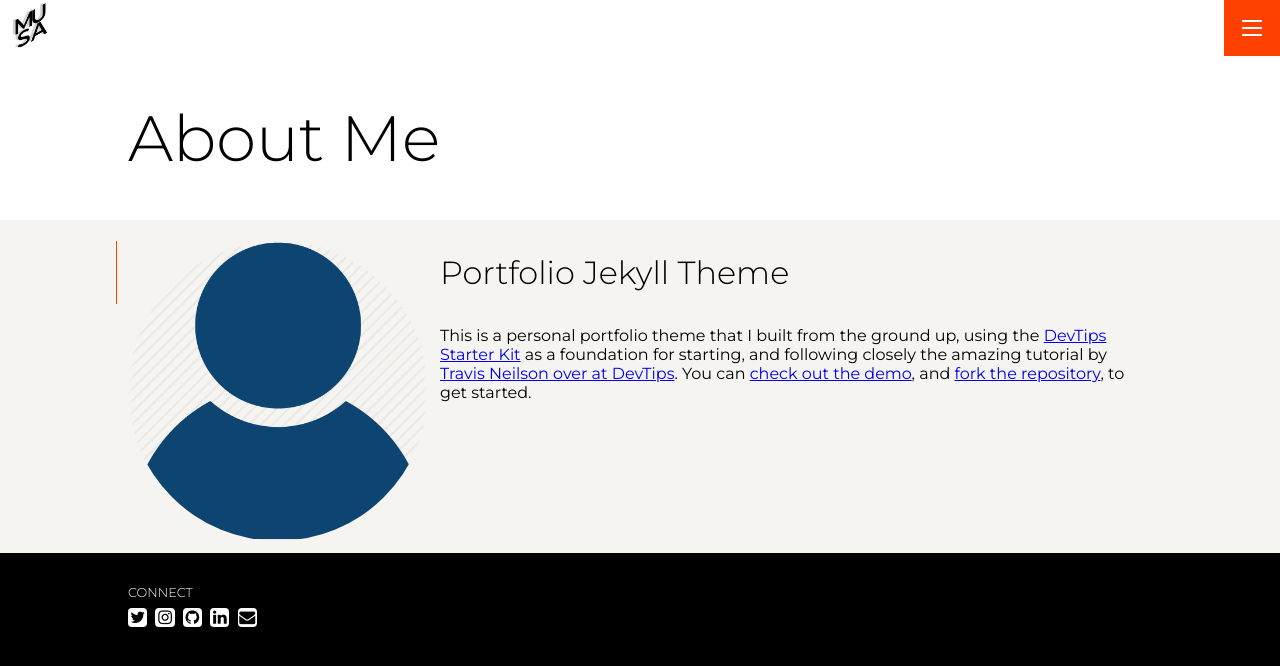
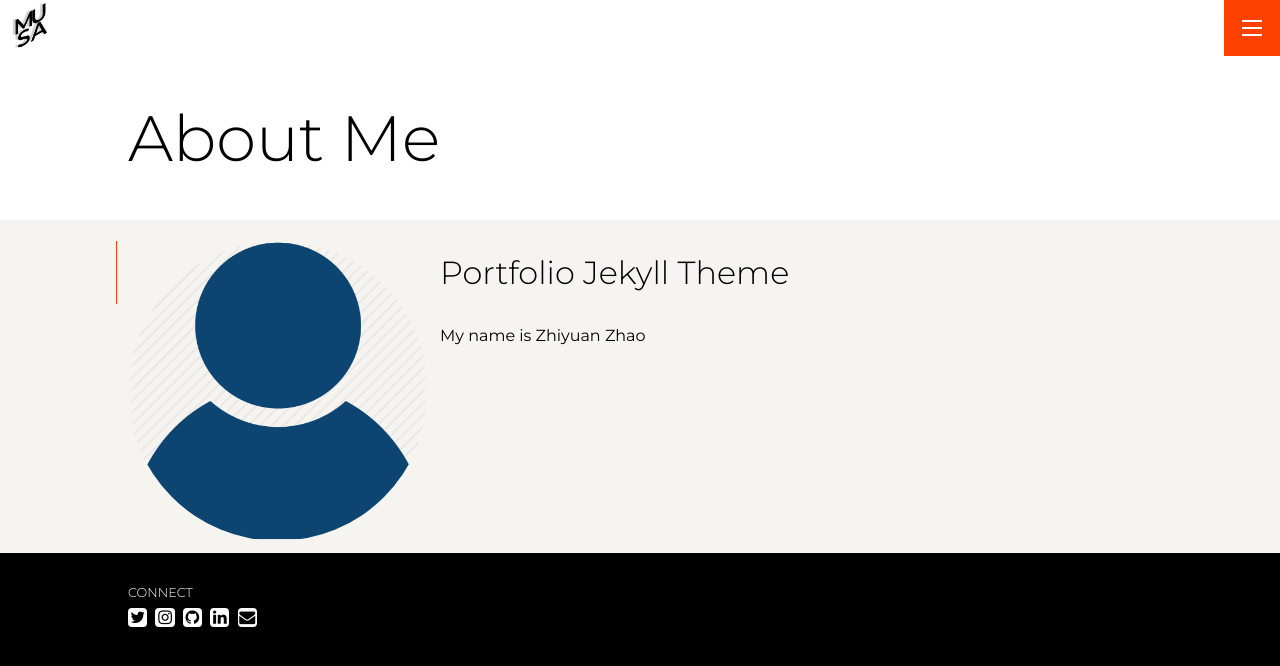
Before and after one commit to ZhiyuanZhaoMicheal/ZHIYUAN-MUSA, a Jekyll site: the page built from pages/about.md, in a window 1280 px wide. Shown: the top 666 px of the page. Built offline with Jekyll 4.4.1, drawn with Linux system fonts in a browser that asks for light colours.

Commit message:
Update about.md

```diff
--- a/pages/about.md
+++ b/pages/about.md
@@ -7,4 +7,4 @@ permalink: /about
 
 # Portfolio Jekyll Theme
 
-This is a personal portfolio theme that I built from the ground up, using the [DevTips Starter Kit](http://devtipsstarterkit.com/) as a foundation for starting, and following closely the amazing tutorial by [Travis Neilson over at DevTips](https://www.youtube.com/watch?v=T6jKLsxbFg4&list=PL0CB3OvPhDA_STygmp3sDenx3UpdOMk7P). You can [check out the demo](lenpaul.github.io/portfolio-jekyll-theme/), and [fork the repository](https://github.com/LeNPaul/portfolio-jekyll-theme/fork), to get started.
+My name is Zhiyuan Zhao
```
